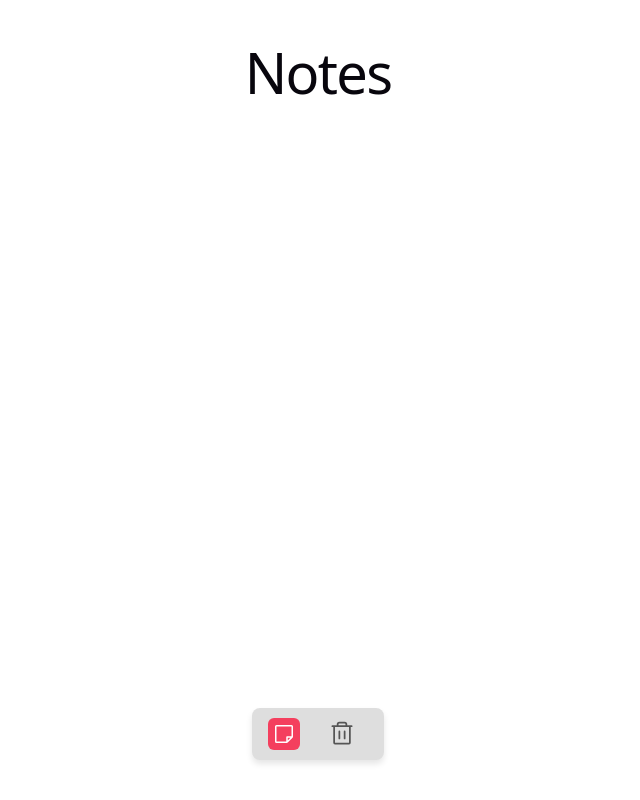
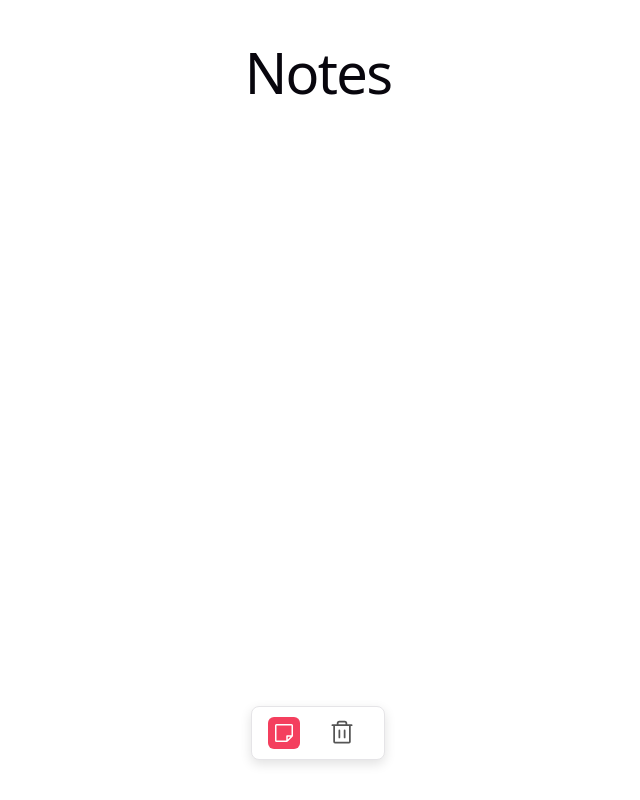
Before and after one commit to thebettertwin/sticky-notes, a React (Vite) app: page / in a window 1280 px wide. Shown: the whole page, without its empty margins (322-962 px from the left). Built offline with nearby package versions, Linux system fonts and the light colour scheme.

Commit message:
Tweak light mode colours for toolbars

```diff
--- a/src/core-ui/tokens.css
+++ b/src/core-ui/tokens.css
@@ -28,15 +28,17 @@
   --color-on-primary: #fff;
 
   /* Colours: toolbar and controls */
-  /* 10% off the page background, darker in light mode and lighter in dark */
-  --color-surface: color-mix(in oklab, var(--color-bg), black 10%);
+  /* Light mode floats a white surface on the page, edged by a border and shadow;
+     dark mode lifts it off the background with a lighter fill instead */
+  --color-surface: #fff;
+  --color-surface-border: var(--color-border);
   --color-icon: #555;
   --color-hover-overlay: rgba(0, 0, 0, 0.06);
   --color-danger: #d32f2f;
   --color-danger-bg: #fde2e2;
 
   /* Shadows */
-  --shadow-sm: 0 0.25rem 0.375rem rgba(0, 0, 0, 0.1);
+  --shadow-sm: 0 0.25rem 0.75rem rgba(0, 0, 0, 0.12);
   --shadow-md: 0 0.25rem 0.5rem rgba(0, 0, 0, 0.15);
   --shadow-lg: 0 0.75rem 1.5rem rgba(0, 0, 0, 0.25);
 
@@ -84,6 +86,7 @@
     --color-accent-border: rgba(192, 132, 252, 0.5);
 
     --color-surface: color-mix(in oklab, var(--color-bg), white 15%);
+    --color-surface-border: transparent;
     --color-icon: #d1d5db;
     --color-hover-overlay: rgba(255, 255, 255, 0.08);
     --color-danger: #f87171;
--- a/src/core-ui/toolbar/Toolbar.css
+++ b/src/core-ui/toolbar/Toolbar.css
@@ -14,6 +14,7 @@
     display: flex;
     align-items: center;
     background-color: var(--color-surface);
+    border: var(--border-width-hairline) solid var(--color-surface-border);
     border-radius: var(--radius-lg);
     box-shadow: var(--shadow-sm);
 }
```
